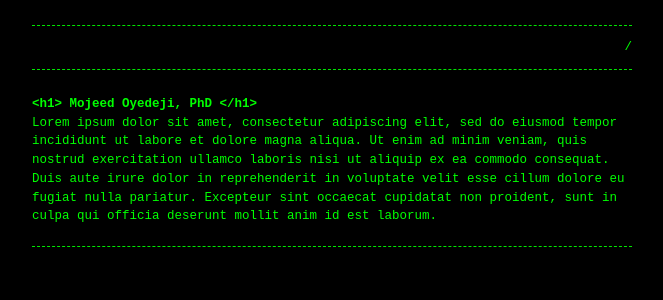
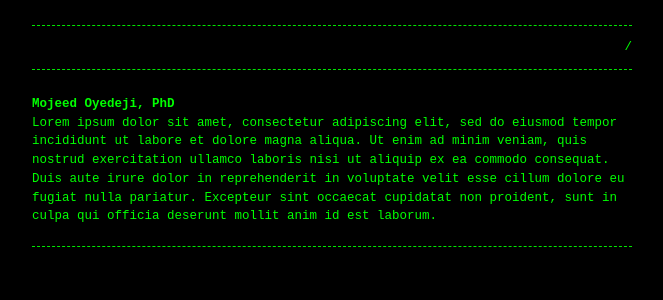
Before and after one commit to mojeedoyedeji/mojeedoyedeji.github.io, a Jekyll site: the page built from index.md, in a window 1280 px wide. Shown: the top 300 px of the page, without its empty margins (308-971 px from the left). Built offline with Jekyll 4.4.1, drawn with Linux system fonts in a browser that asks for light colours.

Commit message:
Hello World

```diff
--- a/_config.yml
+++ b/_config.yml
@@ -6,6 +6,9 @@ header_pages:
   - index.md
   - about.md
 
+page_paths:
+  - home
+
 #footer: 'follow us on <a href="https://twitter.com/">twitter</a>'
 
 style: dark # dark (default) or light
--- a/index.md
+++ b/index.md
@@ -4,6 +4,6 @@ layout: default
 permalink: /
 ---
 
-# <h1> Mojeed Oyedeji, PhD </h1>
+# Mojeed Oyedeji, PhD
 
 Lorem ipsum dolor sit amet, consectetur adipiscing elit, sed do eiusmod tempor incididunt ut labore et dolore magna aliqua. Ut enim ad minim veniam, quis nostrud exercitation ullamco laboris nisi ut aliquip ex ea commodo consequat. Duis aute irure dolor in reprehenderit in voluptate velit esse cillum dolore eu fugiat nulla pariatur. Excepteur sint occaecat cupidatat non proident, sunt in culpa qui officia deserunt mollit anim id est laborum.
```
